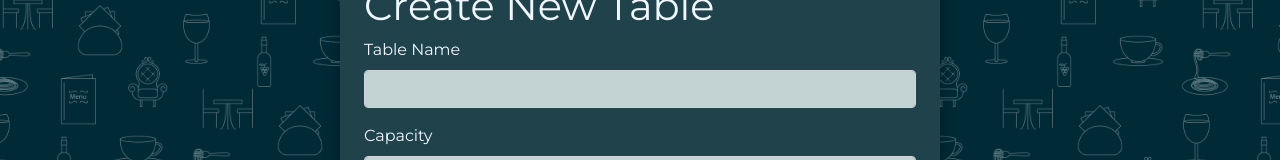
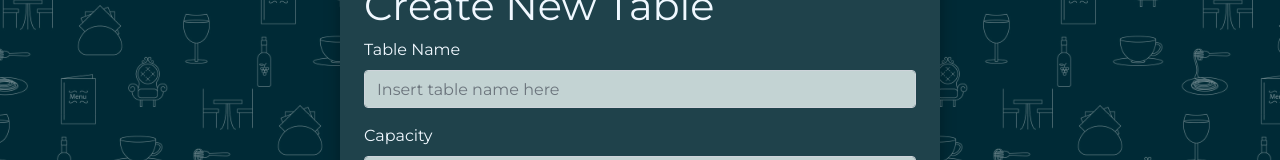
Before and after one commit to hebahiari/restaurant-reservation, a React (Create React App) app in the folder front-end/: page /tables/new in a window 1280 px wide. Shown: the part 286-446 px from the top of the page. Built offline with nearby package versions, Linux system fonts and the light colour scheme; no server answers; a web font is replaced by a local one.

Commit message:
added placeholder text for the table form

```diff
--- a/front-end/src/Tables/TableForm.js
+++ b/front-end/src/Tables/TableForm.js
@@ -14,6 +14,7 @@ function TableForm({ handleChange, handleSubmit, newTable, history }) {
           required
           onChange={handleChange}
           value={newTable.first_name}
+          placeholder="Insert table name here"
         />
       </div>
 
```
Also changed, not shown: 1 other file (tests, documents, lock files or other folders).
